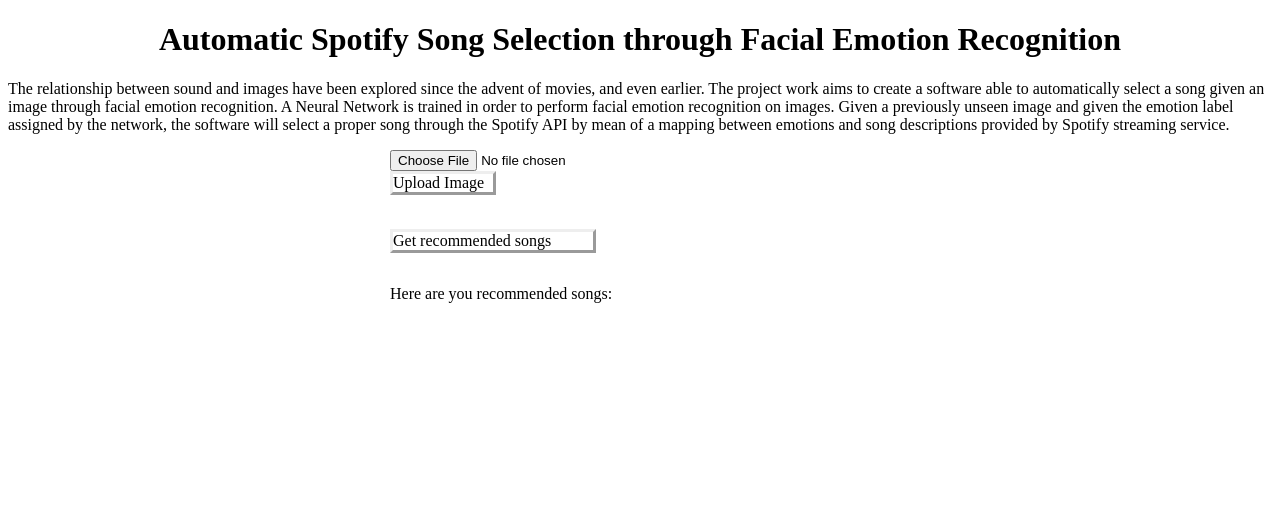
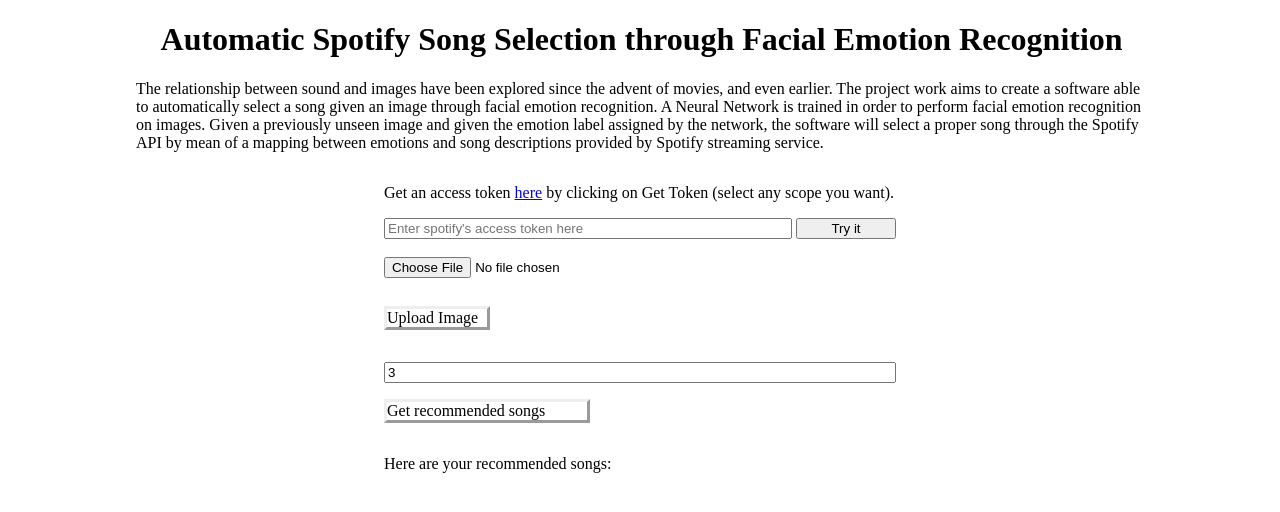
Before and after one commit to andresgpaul/visual-song-recommender, a Flask app: page / in a window 1280 px wide. Shown: the top 512 px of the page. Run offline with Flask 2, Linux system fonts and the light colour scheme; some libraries are stand-ins or nearby versions.

Commit message:
added song info, inputs and refresh of info

```diff
--- a/static/index.js
+++ b/static/index.js
@@ -1,4 +1,6 @@
 function readUrl(input) {
+  var load = document.getElementById("s-msg");
+  load.innerHTML = "";
   imagebox = $('#imagebox');
   console.log("evoked readUrl");
   if (input.files && input.files[0]) {
--- a/templates/inside.html
+++ b/templates/inside.html
@@ -13,10 +13,17 @@
     <script src="../static/bundle.js"></script>
   </head>
   <body>
-    <h1 style="justify-content: center; display: grid">
+    <h1
+      style="
+        justify-content: center;
+        display: grid;
+        width: 80%;
+        margin-left: 10vw;
+      "
+    >
       Automatic Spotify Song Selection through Facial Emotion Recognition
     </h1>
-    <p>
+    <p style="width: 80%; margin-left: 10vw">
       The relationship between sound and images have been explored since the
       advent of movies, and even earlier. The project work aims to create a
       software able to automatically select a song given an image through facial
@@ -27,6 +34,27 @@
       emotions and song descriptions provided by Spotify streaming service.
     </p>
     <div class="box" style="display: grid; justify-content: center">
+      <p>
+        Get an access token
+        <a
+          href="https://developer.spotify.com/console/get-artist/"
+          target="_blank"
+          rel="noopener noreferrer"
+          >here</a
+        >
+        by clicking on Get Token (select any scope you want).
+      </p>
+      <div id="in-tok">
+        <input
+        type="text"
+        id="token"
+        name="token"
+        placeholder="Enter spotify's access token here"
+        style="width: 400px;"
+        />
+        <button id="tok" style="width: 100px;">Try it</button>
+      </div>
+      <br />
       <input
         id="imageinput"
         type="file"
@@ -34,23 +62,24 @@
         onchange="readUrl(this)"
       />
       <!-- <button name="send" id="sendbutton">Send</button> -->
+      <br />
+      <img id="imagebox" src="" width="500" />
       <label
         name="send"
         id="sendbutton"
         for="file"
-        style="width: 100px; cursor: pointer; border: outset"
+        style="width: 100px; cursor: pointer; border: outset; margin-top: 10px"
       >
         Upload Image
       </label>
-      <br />
-      <img id="imagebox" src="" width="500" />
+      <p id="s-msg"></p>
+      <input type="number" id="num" name="num" min="1" max="100" value="3" />
       <p id="send-tst" style="width: 200px; cursor: pointer; border: outset">
         Get recommended songs
       </p>
       <!-- <p id="emotion" name="emotion">{{ emotion }}</p> -->
-      <div id="url">
-        <p>Here are you recommended songs:</p>
-      </div>
+      <p>Here are your recommended songs:</p>
+      <div id="url"></div>
       <!-- <img id="imageTest" src="" width="500" /> -->
     </div>
   </body>
```
Also changed, not shown: static/full.js (+48 -59 lines), static/bundle.js, static/images/test1.jpeg (deleted), static/images/test2.jpeg (deleted), 1 other file.
